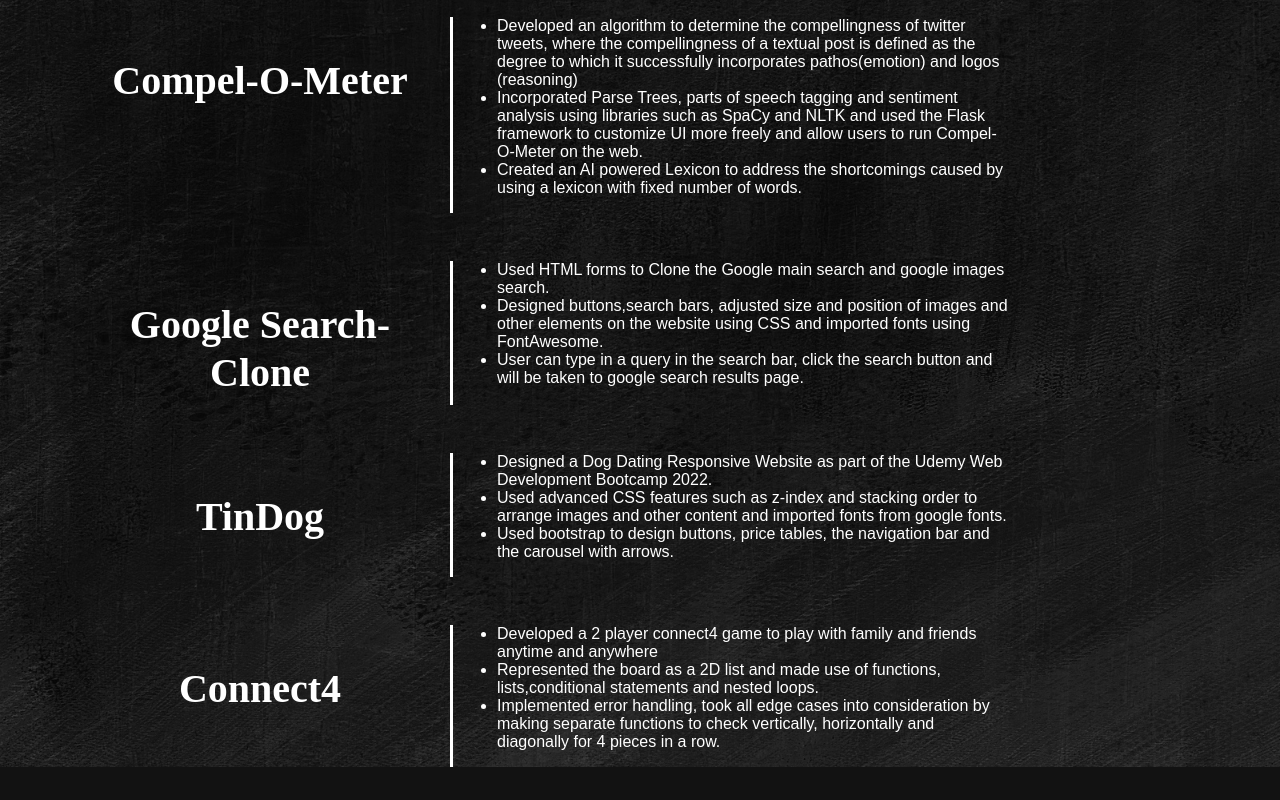
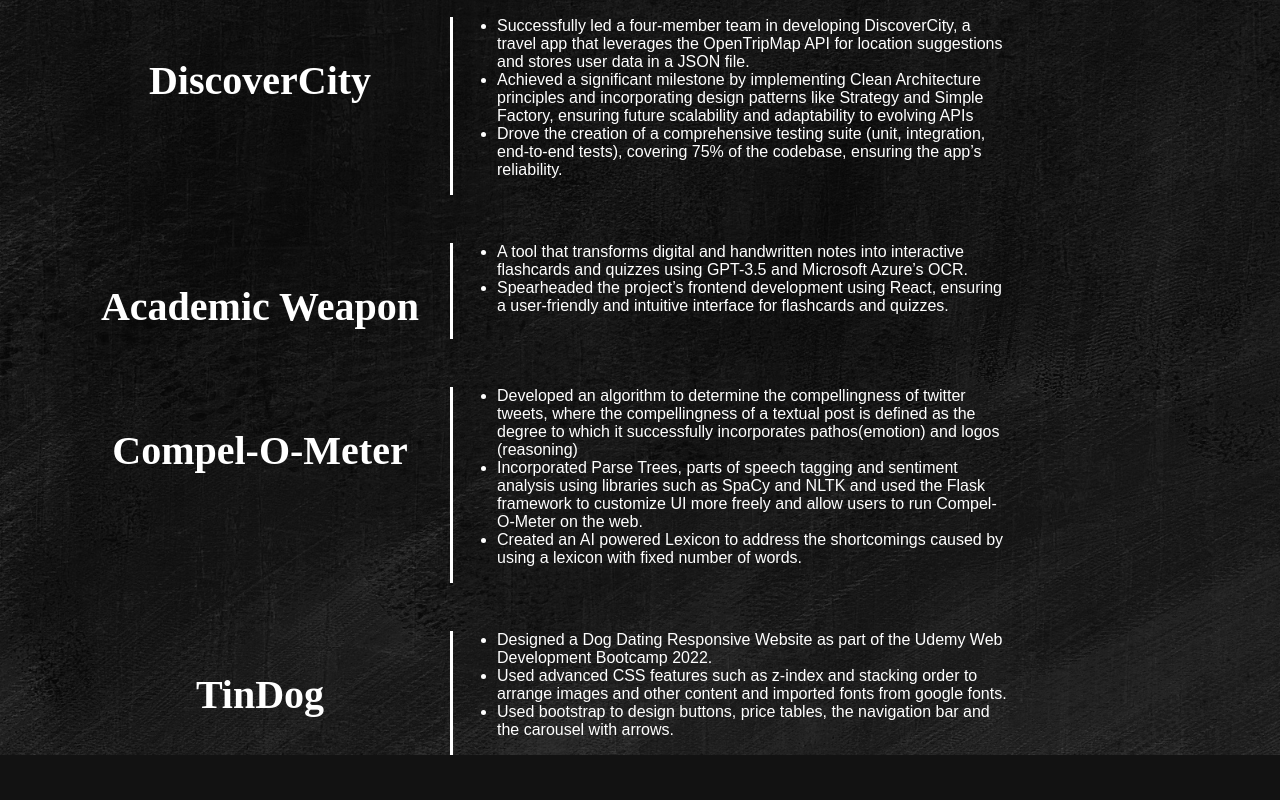
Before and after one commit to 04kash/Personal-website, a React (Create React App) app: page / in a window 1280 px wide. Shown: the part 1420-2220 px from the top of the page. Built offline with nearby package versions, Linux system fonts and the light colour scheme.

Commit message:
Update Projects.jsx

```diff
--- a/src/components/Projects.jsx
+++ b/src/components/Projects.jsx
@@ -8,6 +8,39 @@
            <h1>Projects</h1>
            <Container>
                     <Row className='unit'>
+                <Col  md={4}>
+                <h1>DiscoverCity</h1>
+                </Col>
+                <Col className='bd' md={6}>
+                   <ul>
+                    <li> Successfully led a four-member team in developing DiscoverCity, a travel app that leverages the OpenTripMap
+API for location suggestions and stores user data in a JSON file.
+</li>
+<li> Achieved a significant milestone by implementing Clean Architecture principles and incorporating design patterns like Strategy and Simple Factory, ensuring future scalability and adaptability to evolving APIs
+
+</li>
+<li> Drove the creation of a comprehensive testing suite (unit, integration, end-to-end tests), covering 75% of the
+codebase, ensuring the app’s reliability.
+</li>
+                   </ul>
+                </Col>
+            </Row>
+            <Row className='unit'>
+                <Col  md={4}>
+                <h1>Academic Weapon</h1>
+                </Col>
+                <Col className='bd' md={6}>
+                   <ul>
+                    <li>A tool that transforms digital and handwritten notes into
+interactive flashcards and quizzes using GPT-3.5 and Microsoft Azure’s OCR.
+</li>
+<li>Spearheaded the project’s frontend development using React, ensuring a user-friendly and intuitive interface for
+flashcards and quizzes.
+</li>
+                   </ul>
+                </Col>
+            </Row>
+            <Row className='unit'>
                 <Col  md={4}>
                 <h1>Compel-O-Meter</h1>
                 </Col>
@@ -23,22 +56,7 @@
                    </ul>
                 </Col>
             </Row>
-            <Row className='unit'>
-                <Col  md={4}>
-                <h1>Google Search-Clone</h1>
-                </Col>
-                <Col className='bd' md={6}>
-                   <ul>
-                    <li>Used HTML forms to Clone the Google main search and google images search.
-</li>
-<li>Designed buttons,search bars, adjusted size and position of images and other elements on the website using CSS and imported fonts using FontAwesome.
-</li>
-<li>User can type in a query in the search bar, click the search button and will be taken to google search results page.
-</li>
-                   </ul>
-                </Col>
-            </Row>
-            <Row className='unit'>
+               <Row className='unit'>
                 <Col  md={4}>
                 <h1>TinDog</h1>
                 </Col>
@@ -53,21 +71,6 @@
                    </ul>
                 </Col>
             </Row>
-            <Row className='unit'>
-                <Col  md={4}>
-                <h1>Connect4</h1>
-                </Col>
-                <Col className='bd' md={6}>
-                   <ul>
-                    <li>Developed a 2 player connect4 game to play with family and friends anytime and anywhere</li>
-<li>Represented the board as a 2D list and made use of functions, lists,conditional statements and nested loops.
-</li>
-<li>Implemented error handling, took all edge cases into consideration by making separate functions to check vertically,
-horizontally and diagonally for 4 pieces in a row.
-</li>
-                   </ul>
-                </Col>
-            </Row>
              </Container>
             </section>
 
```
